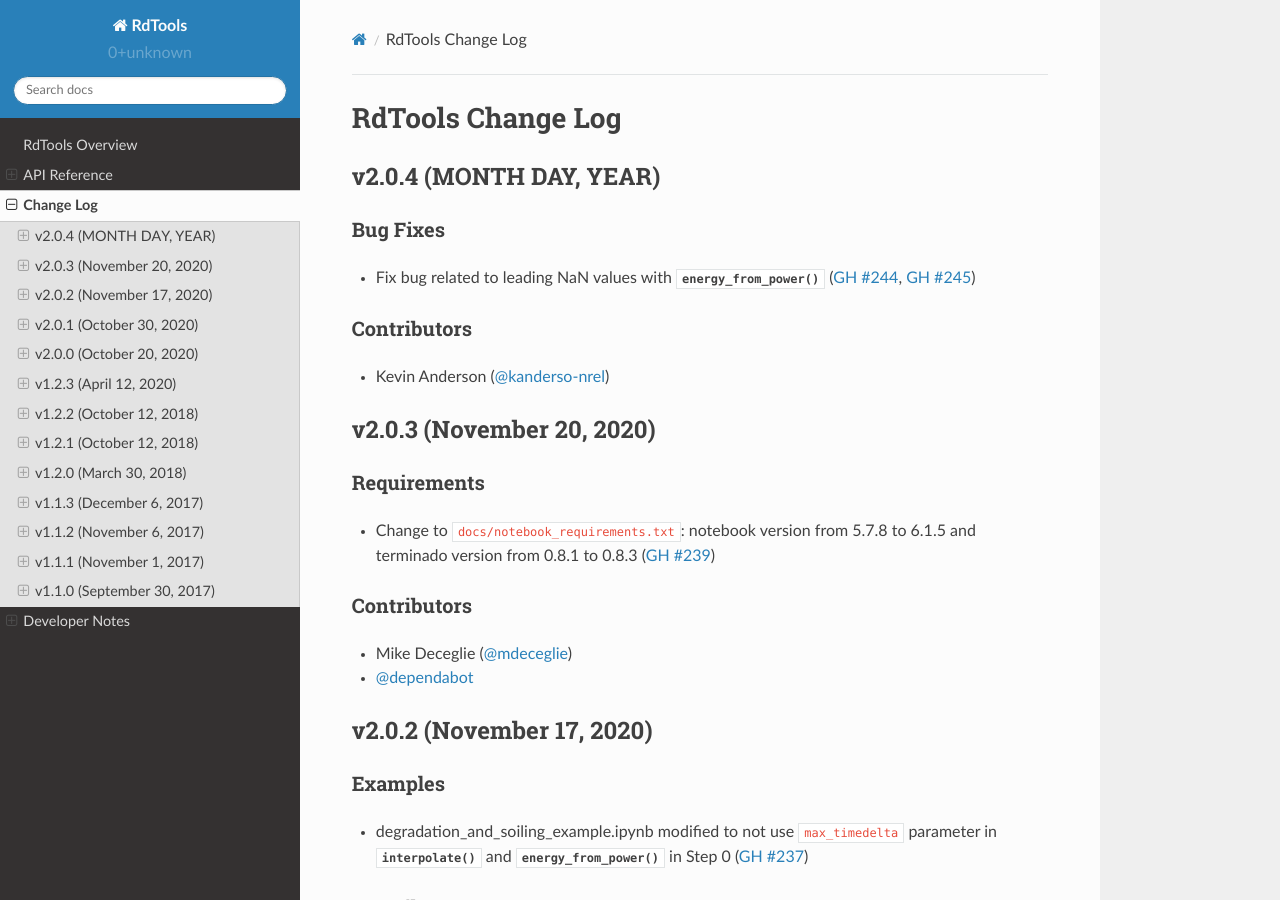
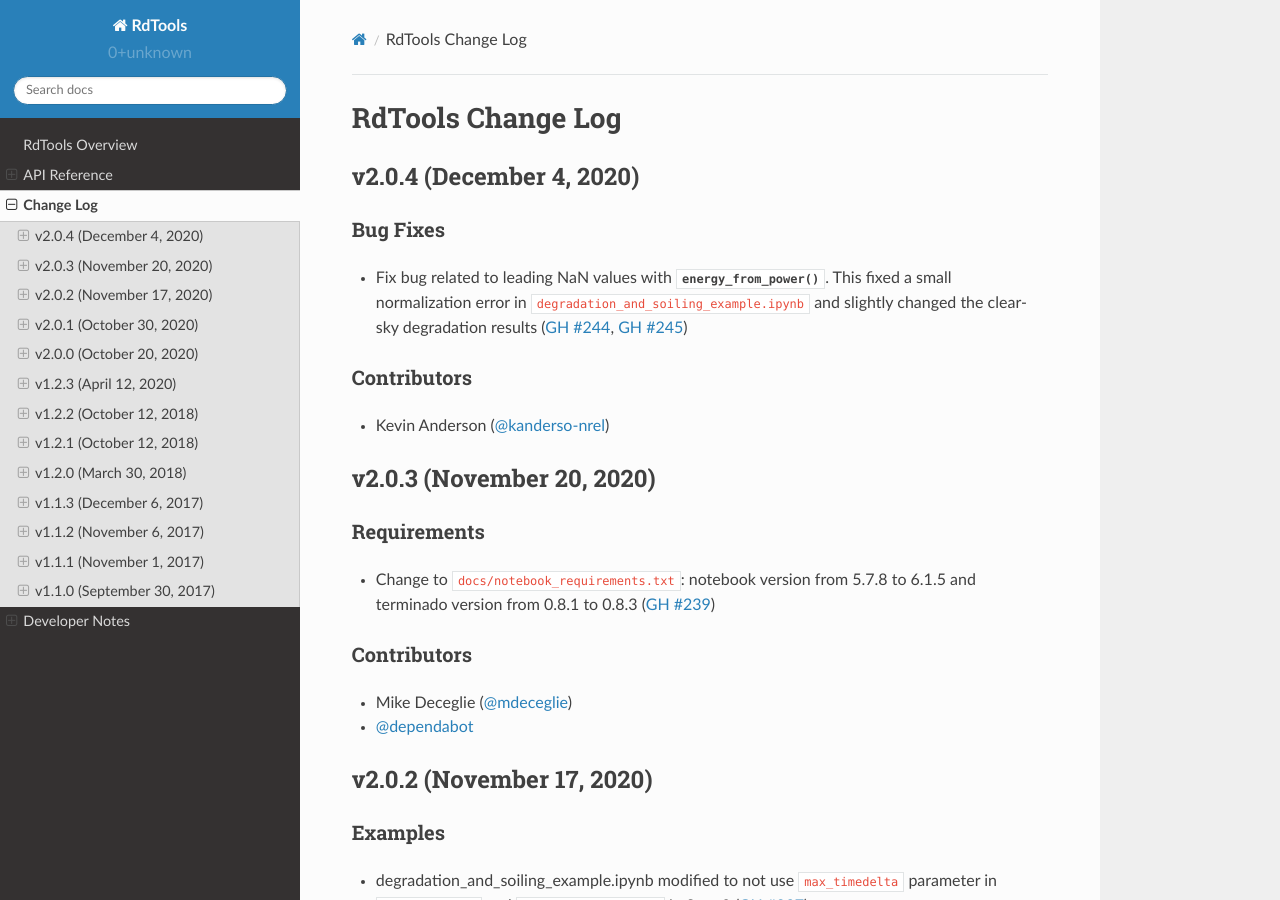
Before and after one commit to NREL/rdtools, a Sphinx documentation site: the page built from docs/sphinx/source/changelog.rst, in a window 1280 px wide and 900 px high. Built offline with Sphinx 7.4.7 and the Read the Docs theme 2.0.0, drawn with Linux system fonts in a browser that asks for light colours; pages that are not in the unit, such as notebooks, are missing from menus.

Commit message:
mention notebook and set changelog date

```diff
--- a/docs/sphinx/source/changelog/v2.0.4.rst
+++ b/docs/sphinx/source/changelog/v2.0.4.rst
@@ -1,11 +1,13 @@
-**************************
-v2.0.4 (MONTH DAY, YEAR)
-**************************
+*************************
+v2.0.4 (December 4, 2020)
+*************************
 
 Bug Fixes
 ---------
 * Fix bug related to leading NaN values with
-  :py:func:`~rdtools.normalization.energy_from_power` (:issue:`244`, :pull:`245`)
+  :py:func:`~rdtools.normalization.energy_from_power`. This fixed a small
+  normalization error in ``degradation_and_soiling_example.ipynb`` and
+  slightly changed the clear-sky degradation results (:issue:`244`, :pull:`245`)
 
 Contributors
 ------------
```
